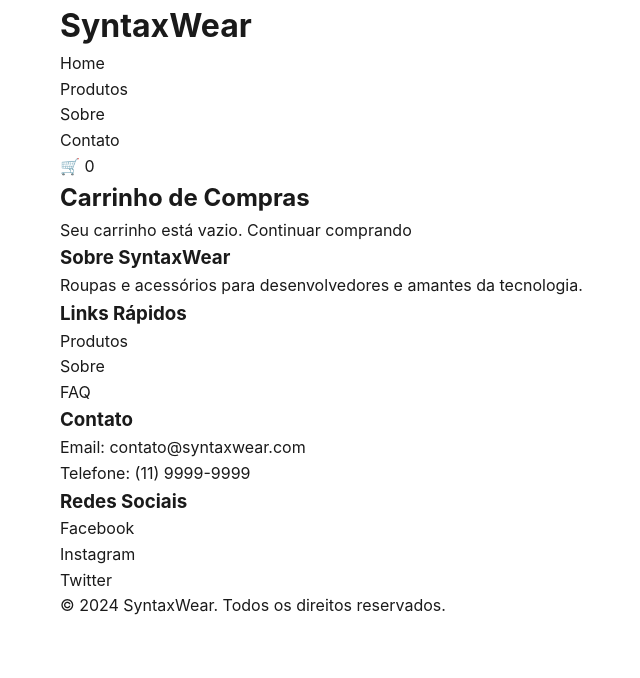
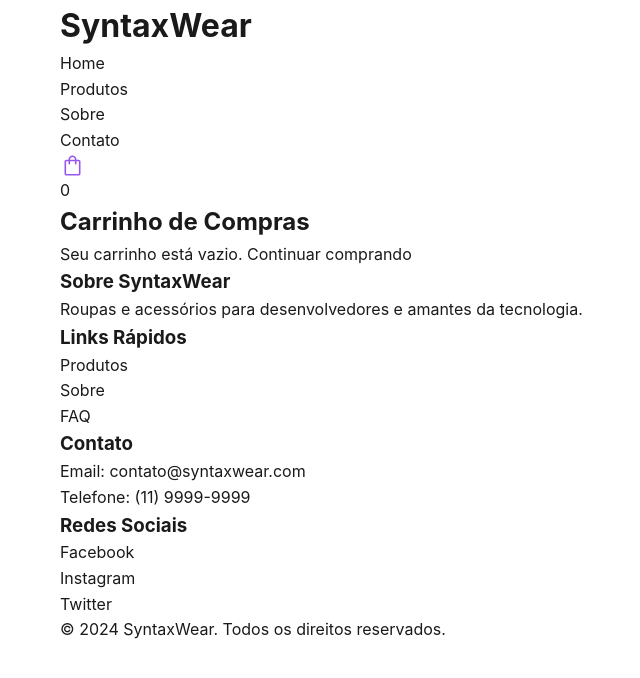
Before and after one commit to Ana-Karoline-Tech/E-commerce-SytaxWear-DevEmDobro, a website: page pages/cart.html in a window 1280 px wide. Shown: the whole page, without its empty margins (0-640 px from the left). Drawn offline with Linux system fonts and the light colour scheme.

Commit message:
feat: atualiza estrutura do cabeçalho, adiciona classe ao contêiner e substitui ícone de carrinho por imagem

```diff
--- a/pages/cart.html
+++ b/pages/cart.html
@@ -9,7 +9,7 @@
 <body>
     <!-- Header -->
     <header class="header">
-        <div class="container">
+        <div class="header-container container">
             <div class="logo">
                 <h1>SyntaxWear</h1>
             </div>
@@ -25,10 +25,12 @@
 
             <div class="cart-icon">
                 <a href="./cart.html" class="cart-link">
-                    🛒 <span class="cart-count">0</span>
+                    <img src="../assets/images/logo/ícone -compras.svg" alt="Carrinho" style="width: 24px; height: 24px;" />
+                    <span class="cart-count">0</span>
                 </a>
             </div>
         </div>
+
     </header>
 
     <!-- Main Content -->
```
